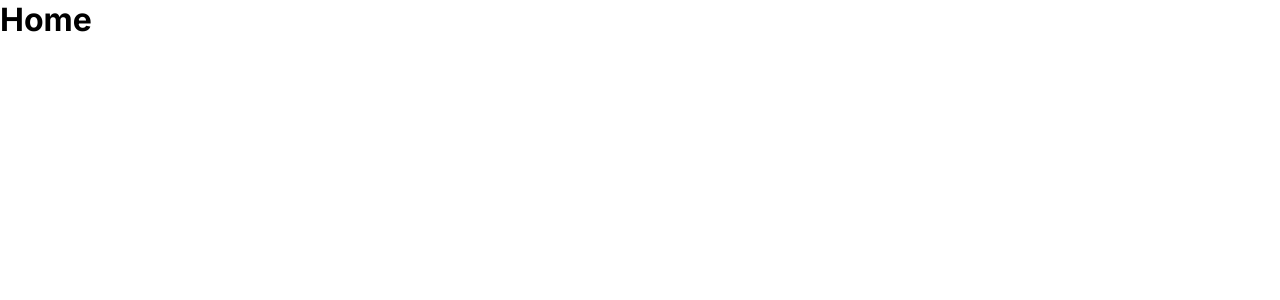
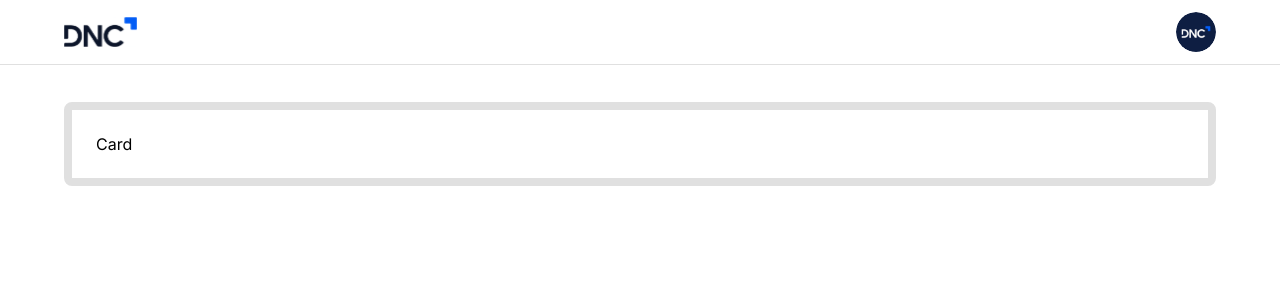
Before and after one commit to maicontibola/dnc-sales-dashboard-mat, a React (Vite) app: page /home in a window 1280 px wide. Shown: the top 300 px of the page. Built offline with nearby package versions, Linux system fonts and the light colour scheme.

Commit message:
Feat: card-Component

```diff
--- /dev/null
+++ b/src/components/Header.tsx
@@ -0,0 +1,42 @@
+import styled from 'styled-components'
+
+import { Avatar, Box, Container } from '@mui/material'
+import { pxToRem } from '@/utils'
+import { Logo } from '@/components'
+import { Link } from 'react-router-dom'
+const StyledHeader = styled.header`
+  background-color: ${(props) => props.theme.appBackground};
+  border-bottom: ${pxToRem(1)} solid ${(props) => props.theme.appDefaultStroke};
+  margin-bottom: ${pxToRem(37)};
+  width: 100%;
+`
+
+function Header() {
+  return (
+    <StyledHeader>
+      <Container>
+        <Box
+          sx={{
+            alignItems: 'center',
+            display: 'flex',
+            justifyContent: 'space-between',
+            height: pxToRem(64),
+          }}
+        >
+          <Link to="/home">
+            <Logo height={30} width={73} />
+          </Link>
+          <Link to="/perfil">
+            <Avatar
+              alt="DNC Avatar"
+              src="/dnc-avatar.svg"
+              sx={{ width: pxToRem(40), height: pxToRem(40) }}
+            />
+          </Link>
+        </Box>
+      </Container>
+    </StyledHeader>
+  )
+}
+
+export default Header
--- a/src/components/Logo.tsx
+++ b/src/components/Logo.tsx
@@ -4,7 +4,7 @@
 
 export const Logo = styled.figure<{ height: number; width: number }>`
   background-image: url(/${(props) => props.theme.appLogo});
-  bacground-size: cover;
+  background-size: cover;
   height: ${(props) => pxToRem(props.height)};
   width: ${(props) => pxToRem(props.width)};
 `
--- a/src/components/index.ts
+++ b/src/components/index.ts
@@ -4,4 +4,6 @@
 export * from './StyledButton';
 export * from './Typographies';
 export * from './Logo';
+
 export { default as FormComponent } from './FormComponent';
+export { default as Header } from './Header';
--- a/src/pages/Home.tsx
+++ b/src/pages/Home.tsx
@@ -1,7 +1,12 @@
+import { CardComponent, Header } from '@/components'
+import { Container } from '@mui/material'
 function Home() {
   return (
     <>
-      <h1>Home</h1>
+      <Header />
+      <Container maxWidth="lg">
+        <CardComponent>Card</CardComponent>
+      </Container>
     </>
   )
 }
--- a/src/pages/Leads.tsx
+++ b/src/pages/Leads.tsx
@@ -1,6 +1,8 @@
+import { Header } from '@/components'
 function Leads() {
   return (
     <>
+      <Header />
       <h1>Leads</h1>
     </>
   )
--- a/src/pages/Profile.tsx
+++ b/src/pages/Profile.tsx
@@ -1,6 +1,9 @@
+import { Header } from '@/components'
+
 function Profile() {
   return (
     <>
+      <Header />
       <h1>Profile</h1>
     </>
   )
```
Also changed, not shown: public/dnc-avatar.svg (added).
